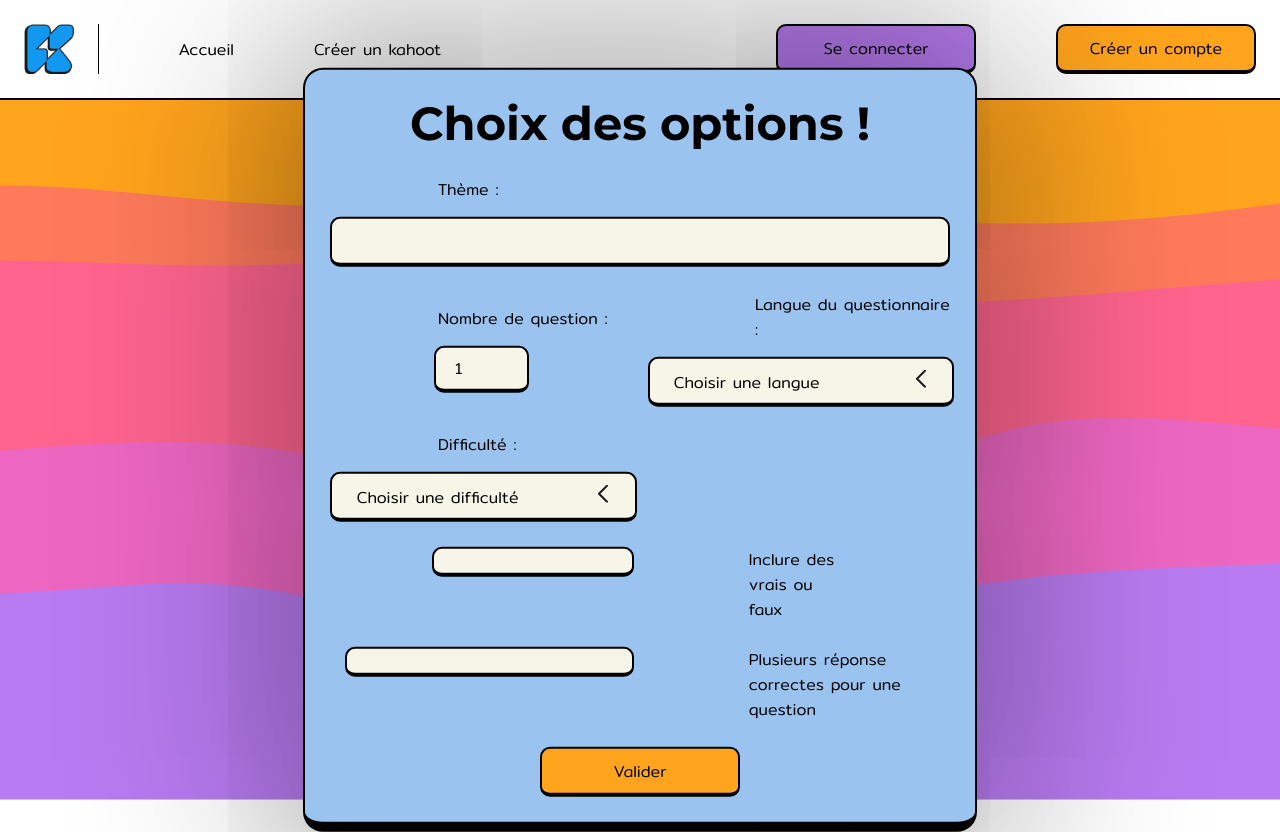
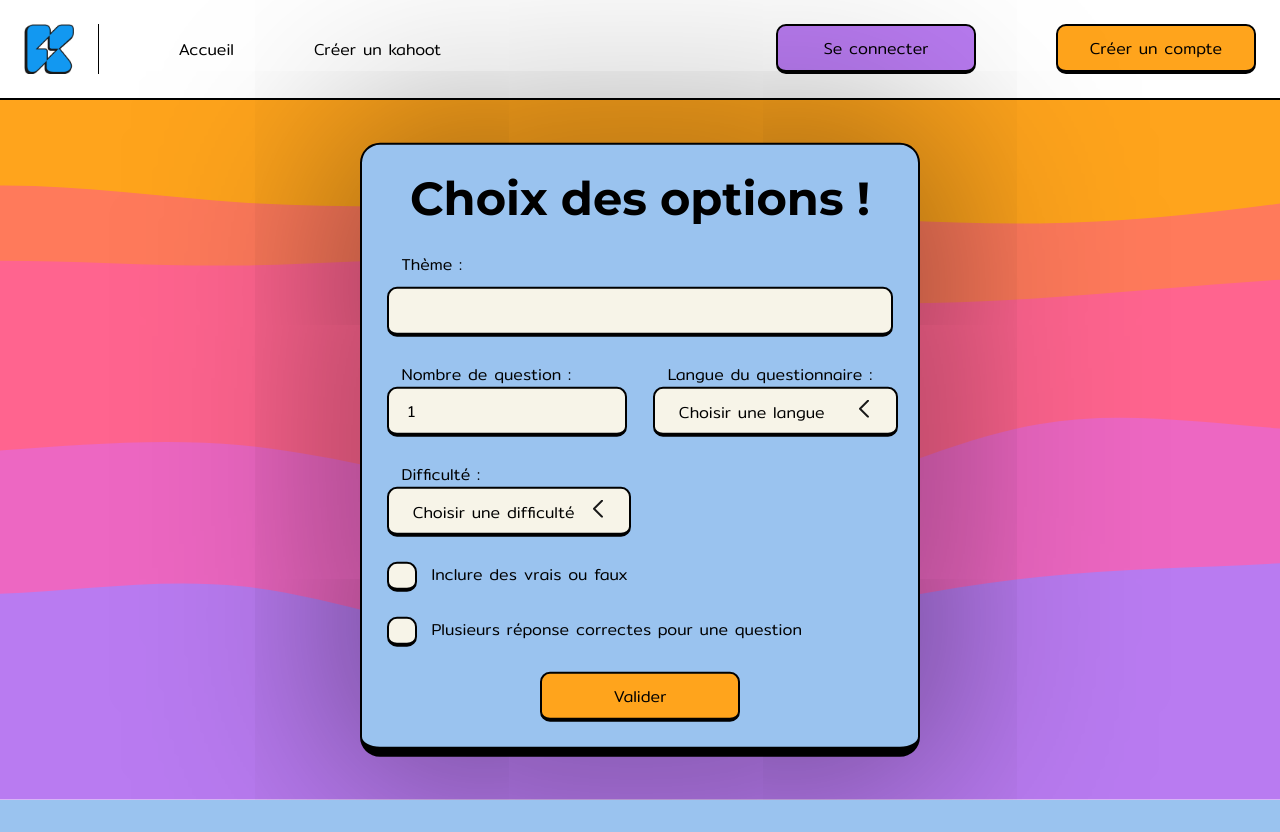
Before and after one commit to KahootGenerator/KahootGenerator, a PHP site: page /kahoot/generate in a window 1280 px wide. After the commit the page ends 800 px from the top, so only its background shows below. Run offline with PHP 8.4, Linux system fonts and the light colour scheme; style sheets or scripts are compiled from the project's sources.

Commit message:
update scss

```diff
--- a/src/Views/kahoot/generate.php
+++ b/src/Views/kahoot/generate.php
@@ -1,17 +1,17 @@
 <form action="/kahoot/generate/attempt" method="POST" class="form">
     <h1><?= $data["title"] ?></h1>
 
-    <div class="form-field--100">
+    <div class="form-field--full">
         <label for="theme">Thème :</label>
         <input class="field" type="text" id="theme" name="theme">
     </div>
     <div class="form-field--double">
-        <div class="form-field--50">
+        <div>
             <label for="quantity">Nombre de question :</label>
             <input class="field" type="number" id="quantity" name="quantity" min="1" max="20" value="1">
         </div>
 
-        <div class="form-field--50">
+        <div>
 
             <label for="lang">Langue du questionnaire :</label>
 
@@ -38,8 +38,7 @@
 
     </div>
     <div class="form-field--double">
-        <div class="form-field--50">
-
+        <div>
             <label for="lang">Difficulté :</label>
 
             <details class="select" id="diff">
@@ -61,20 +60,17 @@
                     </li>
                 </ul>
             </details>
-
-        </div>
-        <div class="form-field--50">
         </div>
 
     </div>
-    <div class="form-field--100">
+    <div class="form-field--full">
         <div class="form-field--checkbox">
             <input type="checkbox" id="checkbox1" class="checkbox">
             <label for="checkbox1"><img src="/img/utils/check.svg"></label>
             <label for="checkbox1">Inclure des vrais ou faux</label>
         </div>
     </div>
-    <div class="form-field--100">
+    <div class="form-field--full">
         <div class="form-field--checkbox">
             <input type="checkbox" id="checkbox2" class="checkbox">
             <label for="checkbox2"><img src="/img/utils/check.svg"></label>
--- a/src/scss/utilities/_form.scss
+++ b/src/scss/utilities/_form.scss
@@ -2,15 +2,13 @@
 
 @mixin formField($width) {
   height: fit-content;
-  width: 100%;
+  width: $width;
   display: flex;
   flex-direction: column;
-  align-items: center;
-  gap: 15px;
+  gap: 10px;
 
-  label {
-    padding-left: 100px;
-    width: 100%;
+  label,
+  span {
     margin-left: 15px;
     font-family: $font-body;
     font-size: $font-xs;
@@ -18,9 +16,10 @@
 
   input[type="text"],
   input[type="password"],
+  input[type="number"],
   .select {
     height: 50px;
-    width: $width !important;
+    width: 100%;
   }
 }
 
@@ -40,7 +39,7 @@
   box-shadow: $shadow-thick;
 }
 
-.form-field--100 {
+.form-field--full {
   @include formField(100%);
 }
 
@@ -48,13 +47,14 @@
   @include formField(75%);
 }
 
-.form-field--50 {
-  @include formField(50%);
-}
-
 .form-field--double {
   @include formField(100%);
   flex-direction: row;
+  gap: 5%;
+
+  div {
+    width: 47.5%;
+  }
 }
 
 .form-field--checkbox {
```
